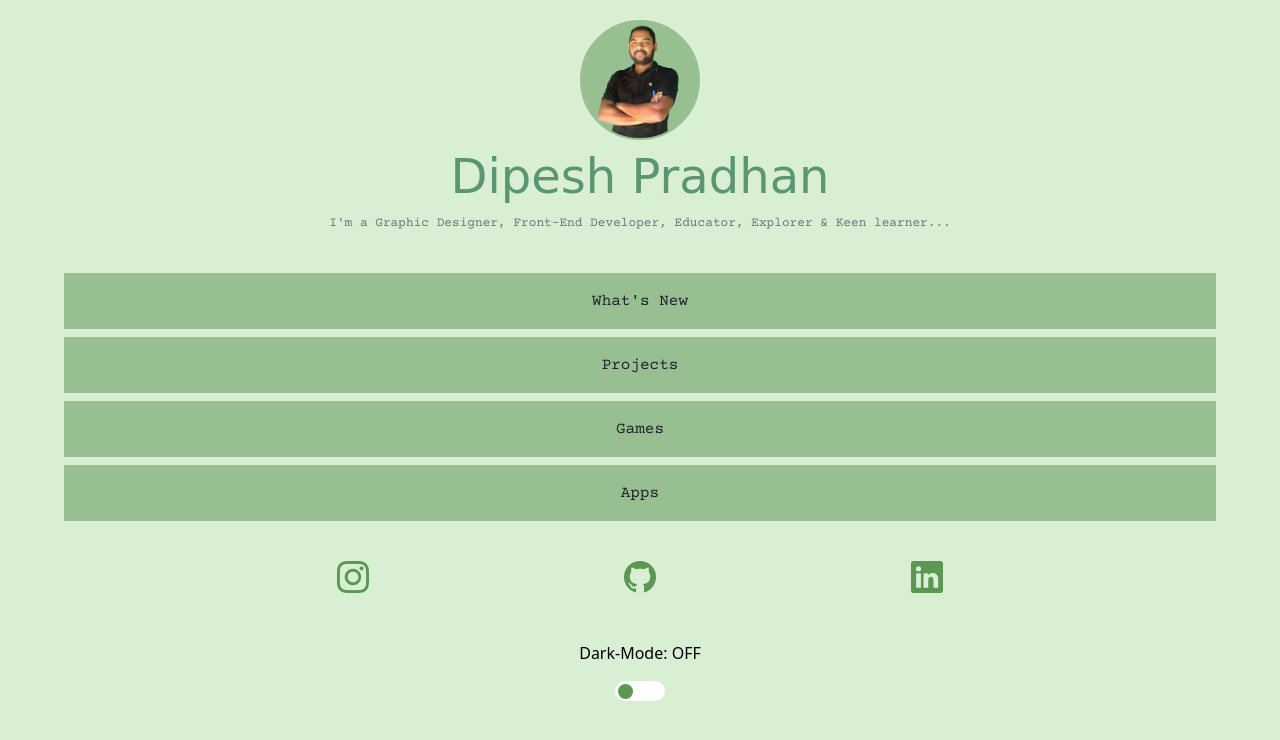
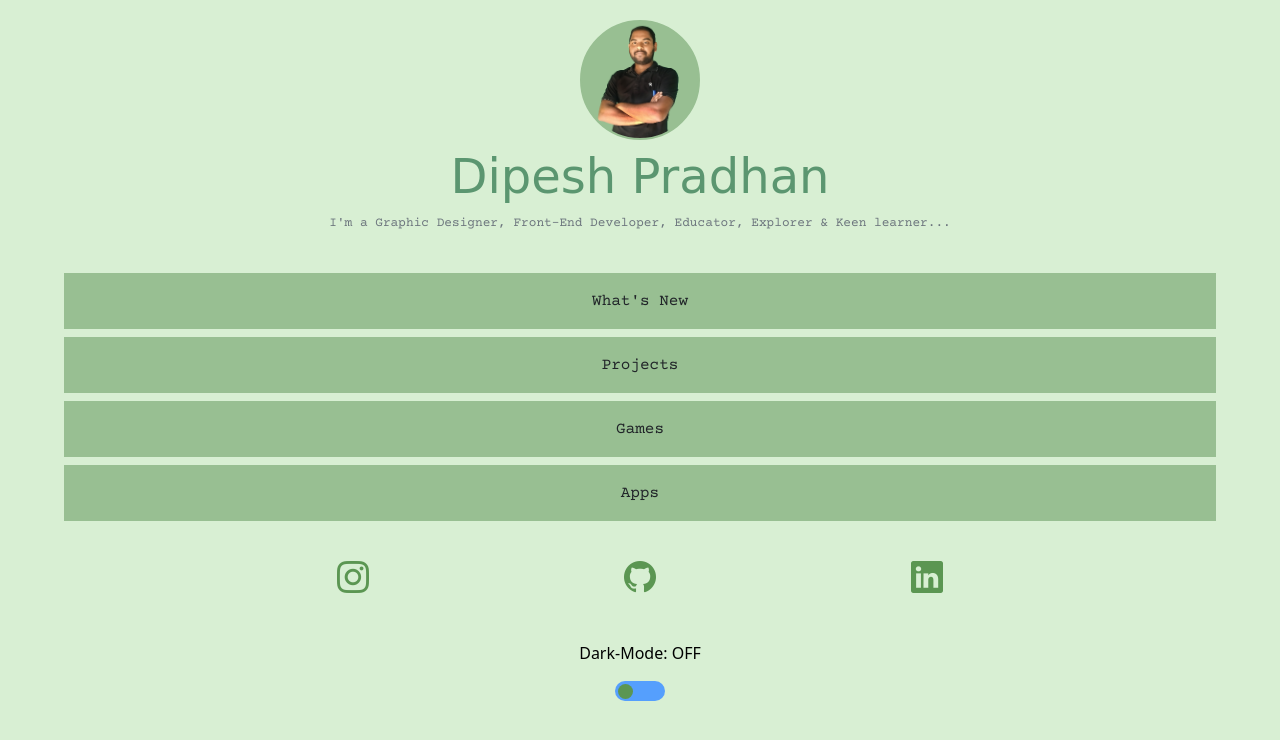
Before and after one commit to jarviskumar/linkbio, a plain HTML site: page index.html in a window 1280 px wide. Drawn offline with nearby package versions, Linux system fonts and the light colour scheme; a web font is replaced by a local one.

Commit message:
Update style.css

```diff
--- a/style.css
+++ b/style.css
@@ -73,7 +73,7 @@ body{
   position: absolute;
   width: 50px;
   height: 20px;
-  background-color:white;
+  background-color:#559ffd;
   border-radius: 20px;
   cursor: pointer;
 }
```
